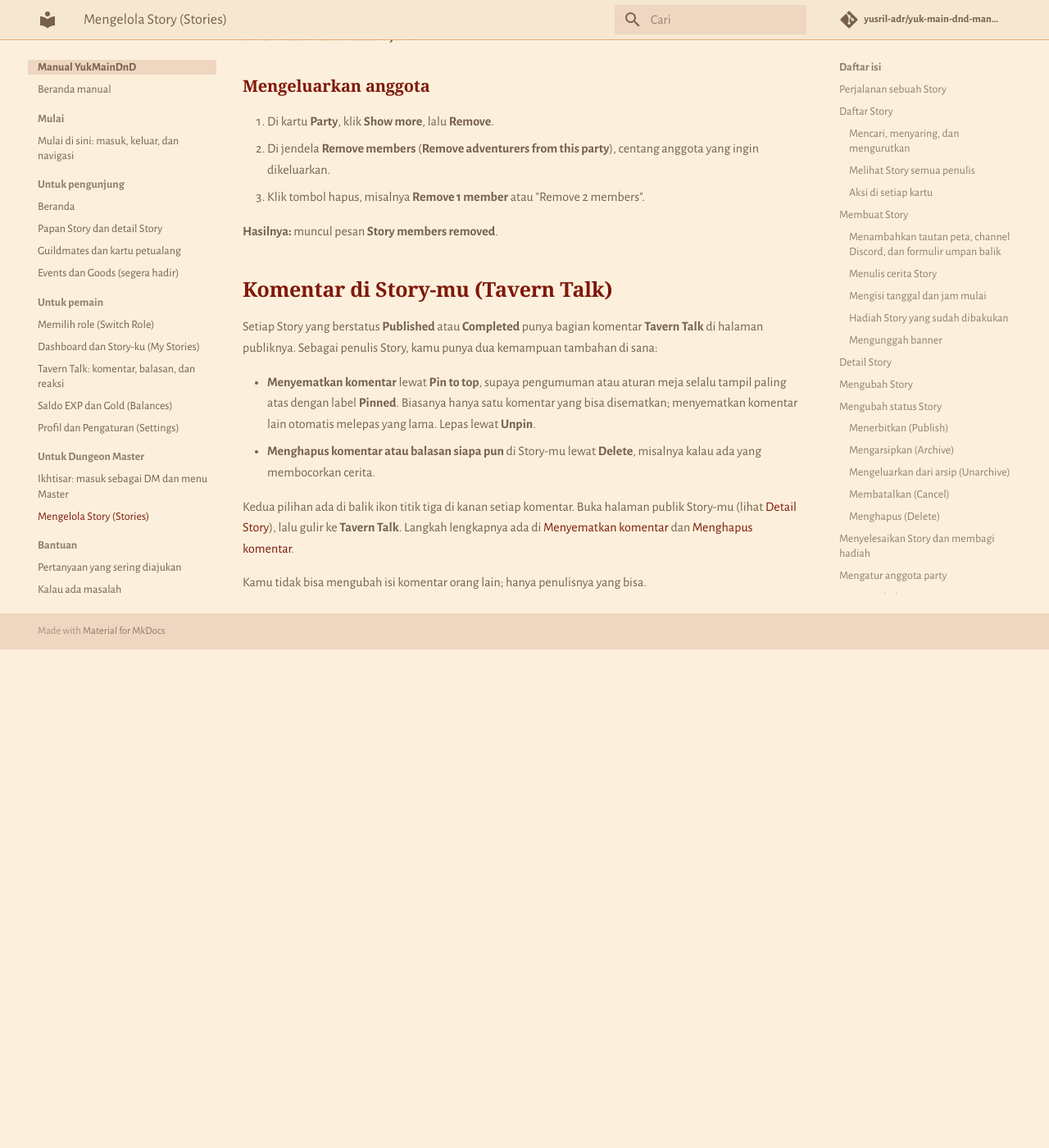
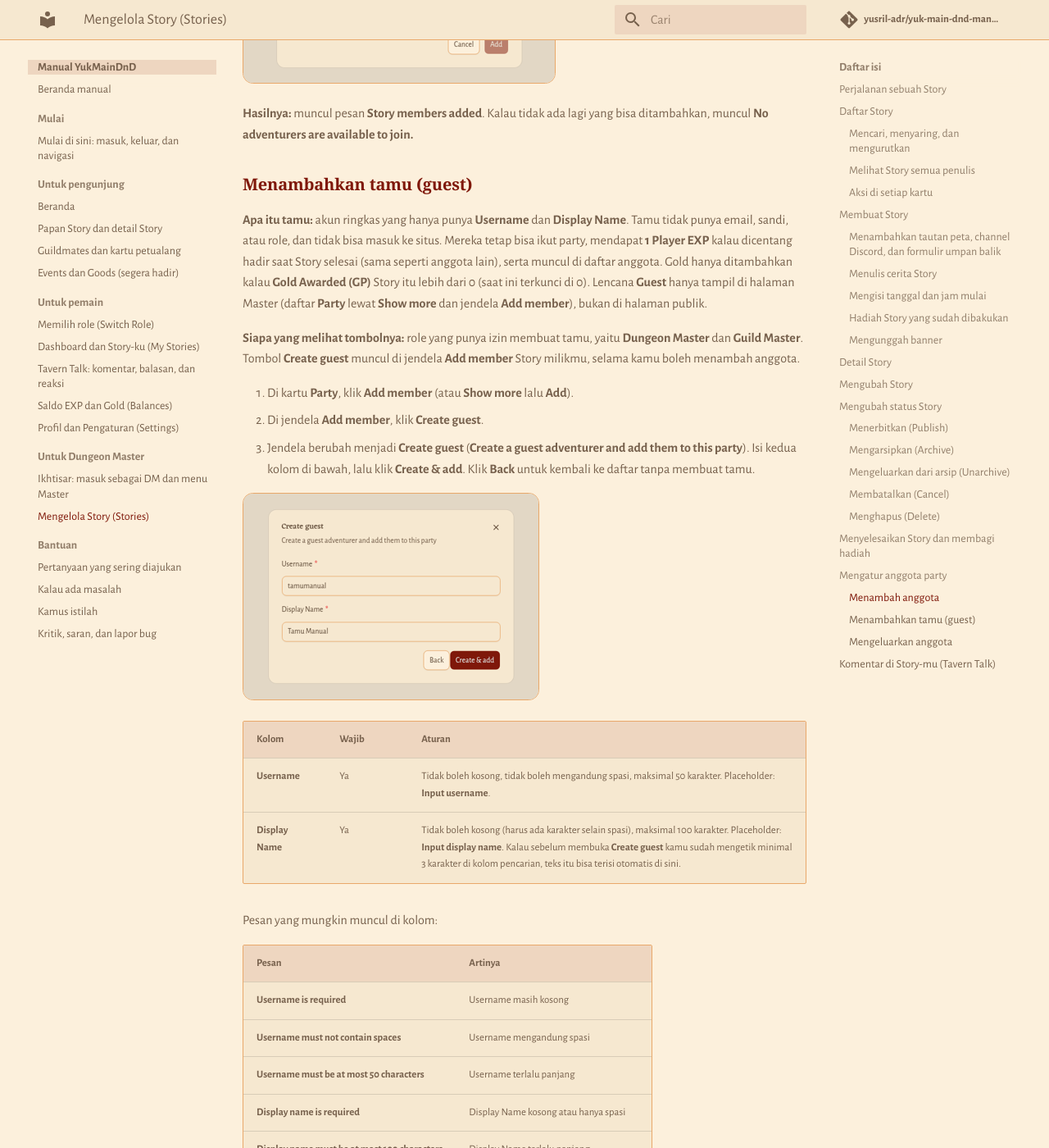
Before and after one commit to yusril-adr/yuk-main-dnd-manual, an MkDocs documentation site: the page built from docs/dungeon-master/story.md, in a window 1280 px wide and 1400 px high, scrolled down 15857 px. Shown: the whole window at 82% size. Built offline with MkDocs 1.6.1 and Material for MkDocs 9.7.7, drawn with Linux system fonts in a browser that asks for light colours; some web fonts are replaced; comment, search, counter and statistics services are not loaded; before the commit the page ends 16649 px from its top, so only the background shows below that; some of the changed text lies outside the part shown.

Commit message:
docs: restore guest users content (held until app main)
Revert of 11dce46 after app PR #146 restored guest UI on develop.
Create guest / Guest badge docs, FAQ, glossary, and screenshots are
back. Reward wording aligned with flat 1 Player EXP. Not pushed yet:
guest frontend is on origin/develop only, not origin/main.

```diff
--- a/docs/dungeon-master/story.md
+++ b/docs/dungeon-master/story.md
@@ -292,14 +292,51 @@ Semua hadiah ini tercatat di [Balances](../pemain/saldo.md) masing-masing.
 
 1. Di kartu **Party**, klik **Add member** (kalau party masih kosong), atau klik **Show more** lalu **Add**.
 2. Jendela **Add member** terbuka berisi daftar petualang. Untuk mencari, ketik di kolom **Type minimum 3 characters to search ...**.
-3. Centang petualang yang ingin ditambahkan.
+3. Centang petualang yang ingin ditambahkan. Tamu yang sudah ada muncul di daftar yang sama dengan lencana **Guest**, dan bisa kamu centang seperti petualang biasa.
 4. Klik tombol tambah. Tulisannya berubah sesuai jumlah pilihanmu: **Add**, **Add 1 member**, atau misalnya "Add 3 members". Klik **Cancel** atau ikon silang untuk menutup tanpa menambah.
 
 Petualang yang sudah ada di party tidak muncul di daftar. Namamu sendiri juga ada di daftar selama kamu belum ikut, jadi kamu bisa ikut sebagai pemain di Story yang kamu tulis. Kalau ikut, kamu dihitung dalam jatah **Max Members** seperti anggota lain. Kalau pencarian tidak menemukan siapa pun, muncul **No adventurers match this search.**
 
-![Jendela Add member dengan kolom pencarian, daftar petualang yang bisa dicentang, serta tombol Cancel dan Add](../images/dm-stories-members-1.png)
+Kalau petualang yang kamu cari belum punya akun, kamu bisa membuat tamu baru lewat **Create guest**. Lihat [Menambahkan tamu (guest)](#menambahkan-tamu-guest).
+
+![Jendela Add member dengan kolom pencarian, tombol Create guest, daftar petualang yang bisa dicentang, serta tombol Cancel dan Add](../images/dm-stories-guest-1.png)
 
 **Hasilnya:** muncul pesan **Story members added**. Kalau tidak ada lagi yang bisa ditambahkan, muncul **No adventurers are available to join.**
+
+### Menambahkan tamu (guest)
+
+**Apa itu tamu:** akun ringkas yang hanya punya **Username** dan **Display Name**. Tamu tidak punya email, sandi, atau role, dan tidak bisa masuk ke situs. Mereka tetap bisa ikut party, mendapat **1 Player EXP** kalau dicentang hadir saat Story selesai (sama seperti anggota lain), serta muncul di daftar anggota. Gold hanya ditambahkan kalau **Gold Awarded (GP)** Story itu lebih dari 0 (saat ini terkunci di 0). Lencana **Guest** hanya tampil di halaman Master (daftar **Party** lewat **Show more** dan jendela **Add member**), bukan di halaman publik.
+
+**Siapa yang melihat tombolnya:** role yang punya izin membuat tamu, yaitu **Dungeon Master** dan **Guild Master**. Tombol **Create guest** muncul di jendela **Add member** Story milikmu, selama kamu boleh menambah anggota.
+
+1. Di kartu **Party**, klik **Add member** (atau **Show more** lalu **Add**).
+2. Di jendela **Add member**, klik **Create guest**.
+3. Jendela berubah menjadi **Create guest** (**Create a guest adventurer and add them to this party**). Isi kedua kolom di bawah, lalu klik **Create & add**. Klik **Back** untuk kembali ke daftar tanpa membuat tamu.
+
+![Jendela Create guest berisi kolom Username dan Display Name yang sudah diisi, serta tombol Back dan Create & add](../images/dm-stories-guest-2.png)
+
+| Kolom | Wajib | Aturan |
+| --- | --- | --- |
+| **Username** | Ya | Tidak boleh kosong, tidak boleh mengandung spasi, maksimal 50 karakter. Placeholder: **Input username**. |
+| **Display Name** | Ya | Tidak boleh kosong (harus ada karakter selain spasi), maksimal 100 karakter. Placeholder: **Input display name**. Kalau sebelum membuka **Create guest** kamu sudah mengetik minimal 3 karakter di kolom pencarian, teks itu bisa terisi otomatis di sini. |
+
+Pesan yang mungkin muncul di kolom:
+
+| Pesan | Artinya |
+| --- | --- |
+| **Username is required** | Username masih kosong |
+| **Username must not contain spaces** | Username mengandung spasi |
+| **Username must be at most 50 characters** | Username terlalu panjang |
+| **Display name is required** | Display Name kosong atau hanya spasi |
+| **Display name must be at most 100 characters** | Display Name terlalu panjang |
+| **A user with this username already exists** | Username itu sudah dipakai akun lain |
+| **Couldn't create guest.** | Pembuatan tamu gagal karena alasan lain |
+
+**Hasilnya:** muncul pesan **Guest created**, lalu tamu langsung ditambahkan ke party dengan pesan **Story members added**. Tamu tampil di kartu **Party**. Klik **Show more** untuk melihat namanya bersama lencana **Guest**.
+
+![Jendela Party berisi Tamu Manual dengan lencana Guest](../images/dm-stories-guest-3.png)
+
+Kalau tamu itu sudah pernah dibuat sebelumnya, tidak perlu membuat lagi: cari namanya di jendela **Add member**, centang baris yang berlabel **Guest**, lalu klik **Add**.
 
 ### Mengeluarkan anggota
 
```
Also changed, not shown: docs/faq.md (+3 -0 lines), docs/glossary.md (+1 -0 lines), docs/images/dm-stories-guest-1.png (added), docs/images/dm-stories-guest-2.png (added), docs/images/dm-stories-guest-3.png (added), docs/images/dm-stories-members-1.png (deleted).
